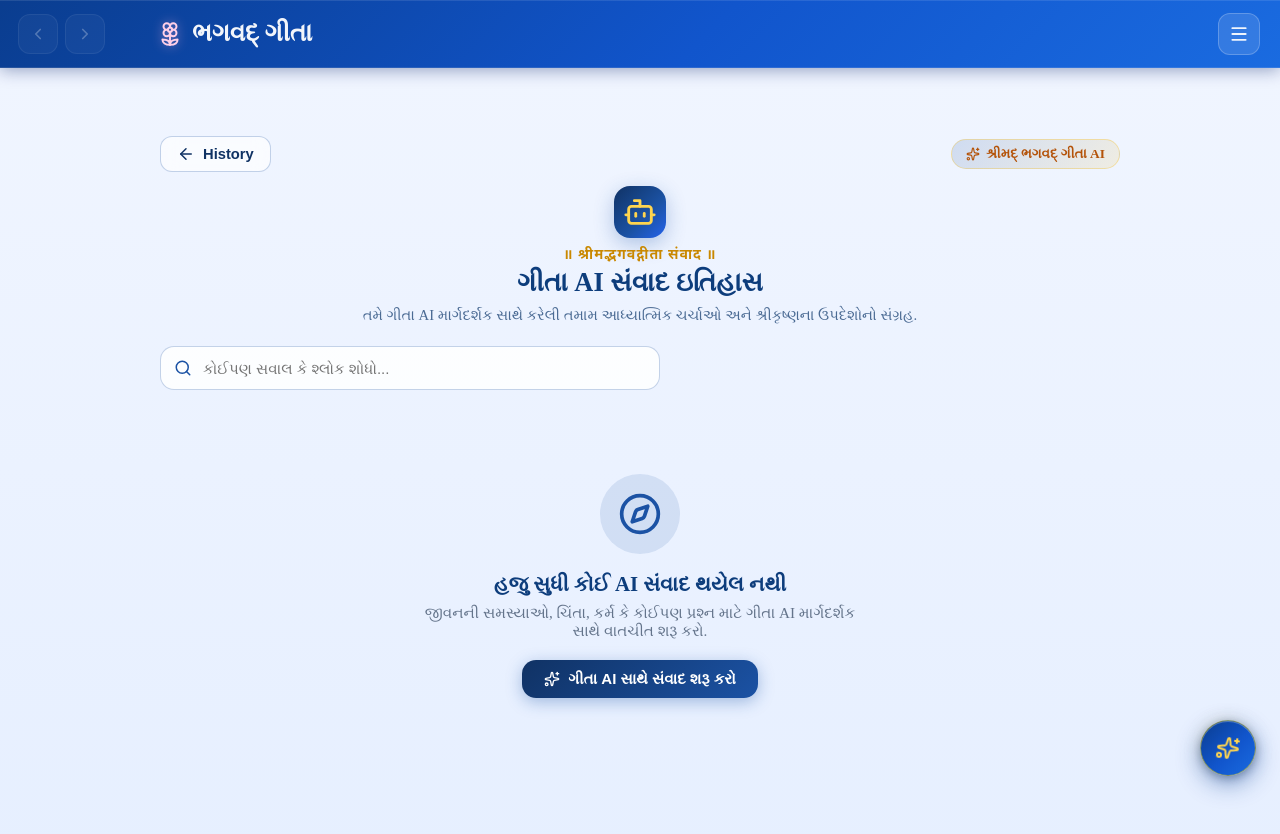
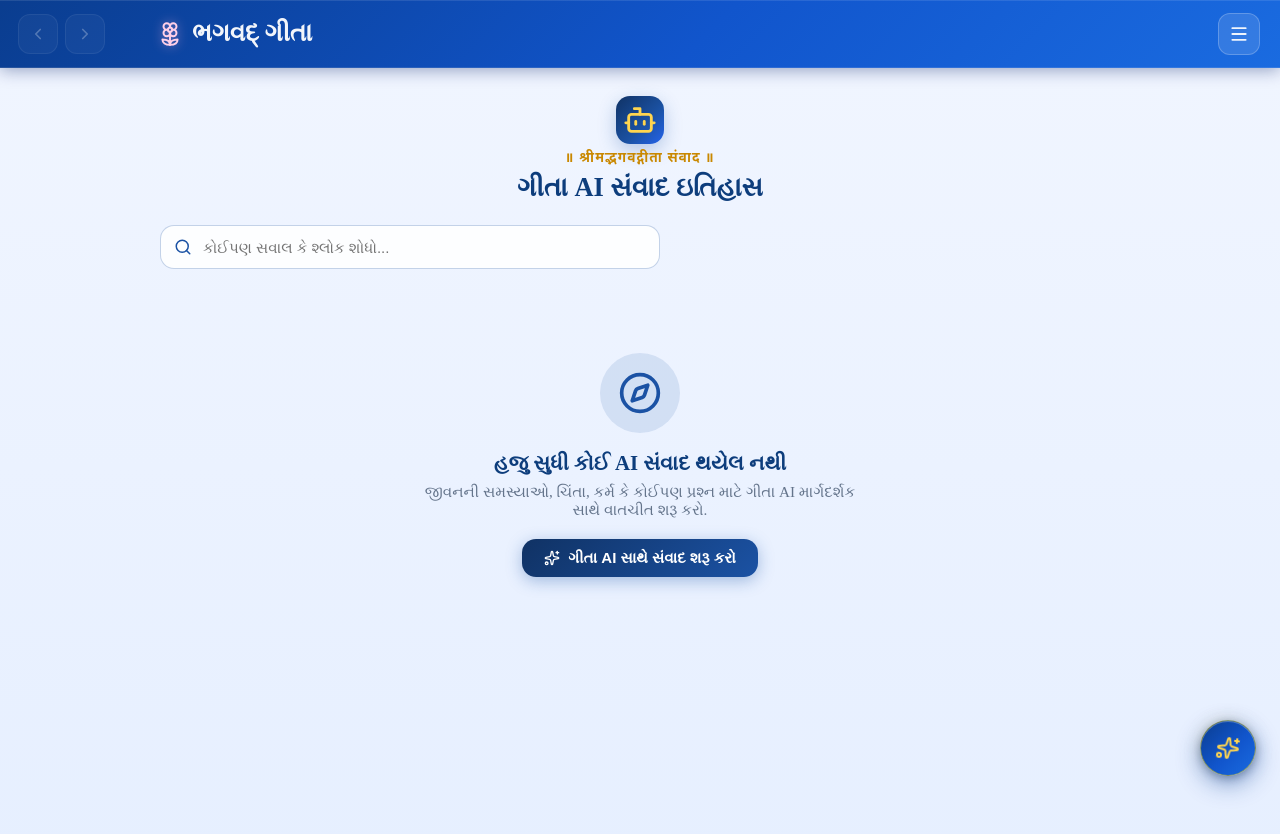
Before and after one commit to aambaliyamanav-star/bhagavad-gita-website, a React (Vite) app in the folder frontend/: page /gita-ai-history in a window 1280 px wide. Shown: the top 834 px of the page. Built offline with nearby package versions, Linux system fonts and the light colour scheme.

Commit message:
Simplify GitaAiHistory: remove top bar, badge, subtitle, and reduce top spacing

```diff
--- a/frontend/src/pages/GitaAiHistory.css
+++ b/frontend/src/pages/GitaAiHistory.css
@@ -5,7 +5,7 @@
 
 .gita-ai-history-page {
   min-height: 100vh;
-  padding: 68px 20px 40px;
+  padding: 24px 20px 40px;
   box-sizing: border-box;
   display: flex;
   flex-direction: column;
@@ -29,93 +29,37 @@
   color: #f1f5f9;
 }
 
-/* Top Bar */
-.gah-top-bar {
-  width: 100%;
-  max-width: 960px;
-  display: flex;
-  align-items: center;
-  justify-content: space-between;
-  margin-bottom: 14px;
-}
-
-.gah-back-btn {
-  display: flex;
-  align-items: center;
-  gap: 8px;
-  padding: 8px 16px;
-  border-radius: 12px;
-  border: 1px solid rgba(27, 82, 164, 0.25);
-  background: rgba(255, 255, 255, 0.65);
-  color: #103264;
-  font-size: 0.92rem;
-  font-weight: 600;
-  cursor: pointer;
-  transition: all 0.2s ease;
-  backdrop-filter: blur(8px);
-}
-
-.gita-ai-history-page.dark .gah-back-btn {
-  background: rgba(20, 45, 95, 0.45);
-  border-color: rgba(80, 150, 255, 0.25);
-  color: #93c5fd;
-}
-
-.gah-back-btn:hover {
-  transform: translateX(-3px);
-  background: #1b52a4;
-  color: #ffffff;
-  border-color: #1b52a4;
-}
-
-.gah-badge {
-  display: flex;
-  align-items: center;
-  gap: 6px;
-  padding: 6px 14px;
-  border-radius: 20px;
-  background: linear-gradient(135deg, rgba(27, 82, 164, 0.15), rgba(245, 197, 66, 0.15));
-  border: 1px solid rgba(245, 197, 66, 0.4);
-  color: #b45309;
-  font-size: 0.84rem;
-  font-weight: 700;
-}
-
-.gita-ai-history-page.dark .gah-badge {
-  color: #fcd34d;
-  background: linear-gradient(135deg, rgba(27, 82, 164, 0.35), rgba(245, 197, 66, 0.25));
-}
-
 /* Header */
 .gah-header {
   text-align: center;
   max-width: 680px;
-  margin-bottom: 20px;
+  margin-top: 4px;
+  margin-bottom: 22px;
   display: flex;
   flex-direction: column;
   align-items: center;
 }
 
 .gah-header-icon-box {
-  width: 52px;
-  height: 52px;
-  border-radius: 16px;
+  width: 48px;
+  height: 48px;
+  border-radius: 14px;
   background: linear-gradient(135deg, #103264 0%, #1b52a4 60%, #2563eb 100%);
   display: flex;
   align-items: center;
   justify-content: center;
   color: #ffd54f;
-  margin-bottom: 8px;
-  box-shadow: 0 6px 20px rgba(27, 82, 164, 0.3);
+  margin-bottom: 6px;
+  box-shadow: 0 6px 18px rgba(27, 82, 164, 0.28);
 }
 
 .gah-sacred-subtitle {
   font-family: "Noto Sans Devanagari", serif;
-  font-size: 0.88rem;
+  font-size: 0.86rem;
   font-weight: 600;
   letter-spacing: 1px;
   color: #c98800;
-  margin: 0 0 2px 0;
+  margin: 0 0 4px 0;
 }
 
 .gita-ai-history-page.dark .gah-sacred-subtitle {
@@ -125,23 +69,12 @@
 .gah-header h1 {
   font-size: 1.65rem;
   font-weight: 800;
-  margin: 0 0 6px 0;
+  margin: 0;
   color: #0d3d7c;
 }
 
 .gita-ai-history-page.dark .gah-header h1 {
   color: #ffffff;
-}
-
-.gah-desc {
-  font-size: 0.92rem;
-  line-height: 1.5;
-  color: #4b6b94;
-  margin: 0;
-}
-
-.gita-ai-history-page.dark .gah-desc {
-  color: #94a3b8;
 }
 
 /* Toolbar */
--- a/frontend/src/pages/GitaAiHistory.jsx
+++ b/frontend/src/pages/GitaAiHistory.jsx
@@ -1,7 +1,5 @@
 import { useState, useEffect } from "react";
-import { useNavigate } from "react-router-dom";
 import {
-  ArrowLeft,
   Search,
   Trash2,
   Sparkles,
@@ -21,7 +19,6 @@ import {
 import "./GitaAiHistory.css";
 
 export default function GitaAiHistory() {
-  const navigate = useNavigate();
   const { theme } = useTheme();
 
   const [conversations, setConversations] = useState([]);
@@ -89,24 +86,6 @@ export default function GitaAiHistory() {
 
   return (
     <main className={`gita-ai-history-page ${theme}`}>
-      {/* Top Breadcrumb / Back Bar */}
-      <section className="gah-top-bar">
-        <button
-          type="button"
-          className="gah-back-btn"
-          onClick={() => navigate("/history")}
-          title="પાછા જાઓ"
-        >
-          <ArrowLeft size={18} />
-          <span>History</span>
-        </button>
-
-        <div className="gah-badge">
-          <Sparkles size={14} />
-          <span>શ્રીમદ્ ભગવદ્ ગીતા AI</span>
-        </div>
-      </section>
-
       {/* Main Header */}
       <section className="gah-header">
         <div className="gah-header-icon-box">
@@ -114,10 +93,6 @@ export default function GitaAiHistory() {
         </div>
         <p className="gah-sacred-subtitle">॥ श्रीमद्भगवद्गीता संवाद ॥</p>
         <h1>ગીતા AI સંવાદ ઇતિહાસ</h1>
-        <p className="gah-desc">
-          તમે ગીતા AI માર્ગદર્શક સાથે કરેલી તમામ આધ્યાત્મિક ચર્ચાઓ અને શ્રીકૃષ્ણના
-          ઉપદેશોનો સંગ્રહ.
-        </p>
       </section>
 
       {/* Search & Actions Toolbar */}
```
